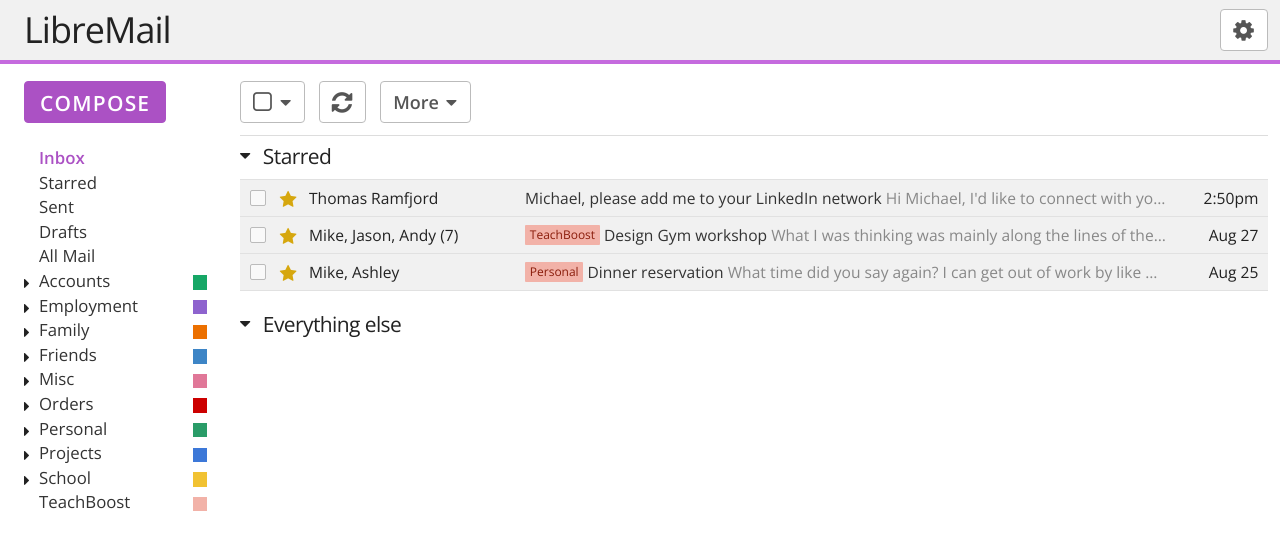
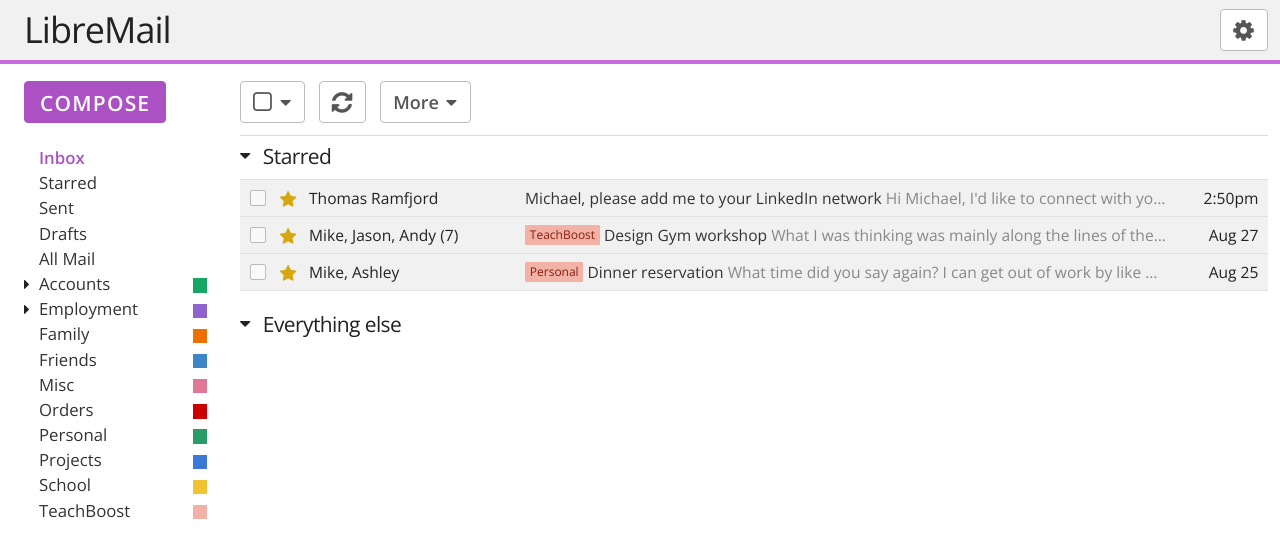
Before and after one commit to mikegioia/libremail, a PHP site: page / in a window 1280 px wide. Shown: the top 558 px of the page. Run offline with PHP 8.4, Linux system fonts and the light colour scheme.

Commit message:
Set up dropdowns in the left nav

```diff
--- a/css/app/nav.css
+++ b/css/app/nav.css
@@ -36,8 +36,18 @@ nav a {
 }
 
 nav a.mailbox {
+    border-radius: 2px;
+    box-sizing: border-box;
     display: block;
+    height: 2.1rem;
     margin-right: 2rem;
+    padding: 0.25rem 0 0.4rem;
+    width: 100%;
+}
+
+nav a.mailbox:hover,
+nav a.mailbox:hover + .folder-label {
+    background: #f1f1f1;
 }
 
 nav li.active a {
@@ -58,12 +68,6 @@ nav {
 
 nav li {
     line-height: 1;
-    padding-bottom: 0.4rem;
-    padding-top: 0.25rem;
-}
-
-nav li:hover {
-    background: #f1f1f1;
 }
 
 nav li:not(.active):hover a {
@@ -89,30 +93,25 @@ nav #mailboxes {
 nav #mailboxes li {
     margin-bottom: 0rem;
     padding-left: 2rem;
-    padding-right: 0.5rem;
+    position: relative;
 }
 
-nav #folders {
+nav #folders,
+nav ul.sub {
     list-style-type: none;
-    margin-bottom: 0;
-    margin-top: 0;
+    margin: 0;
+}
+
+nav ul.sub {
+    display: none;
+    margin-left: -0.5rem;
+    margin-top: 0
 }
 
 nav #folders li {
     margin-bottom: 0rem;
     padding-left: 2rem;
     position: relative;
-}
-
-nav #folders li.w-sub:before {
-    content: '\f0da';
-    cursor: pointer;
-    font-family: FontAwesome;
-    font-size: 1.3rem;
-    left: 0.75rem;
-    position: absolute;
-    top: 0.5rem;
-    width: 1.25rem;
 }
 
 nav #folders a.color {
@@ -122,6 +121,51 @@ nav #folders a.color {
     right: 0.5rem;
     top: 0.45rem;
     width: 1.2rem;
+}
+
+nav .folder-checkbox,
+nav .folder-label i {
+    display: none;
+}
+
+nav .folder-label {
+    display: block;
+    font-size: 1.3rem;
+    height: 2.1rem;
+    left: 0;
+    padding-left: 0.75rem;
+    position: absolute;
+    top: 0;
+    width: 1.25rem;
+}
+
+nav li.w-sub > .folder-label {
+    cursor: pointer;
+}
+
+nav .folder-label .fa-caret-down {
+    left: -0.15rem;
+    top: 0.33rem;
+    position: relative;
+}
+
+nav li.w-sub > .folder-label .fa-caret-right {
+    display: inline-block;
+    left: 0;
+    top: 0.33rem;
+    position: relative;
+}
+
+nav li.w-sub > .folder-checkbox:checked ~ .folder-label .fa-caret-right {
+    display: none;
+}
+
+nav li.w-sub > .folder-checkbox:checked ~ .folder-label .fa-caret-down {
+    display: inline-block;
+}
+
+nav li.w-sub > .folder-checkbox:checked ~ ul.sub {
+    display: block;
 }
 
 /**
--- a/index.html
+++ b/index.html
@@ -40,59 +40,125 @@
             <ul id="mailboxes">
                 <li class="active">
                     <a href="#" class="mailbox">Inbox</a>
+                    <label class="folder-label"></label>
                 </li>
                 <li>
                     <a href="#" class="mailbox">Starred</a>
+                    <label class="folder-label"></label>
                 </li>
                 <li>
                     <a href="#" class="mailbox">Sent</a>
+                    <label class="folder-label"></label>
                 </li>
                 <li>
                     <a href="#" class="mailbox">Drafts</a>
+                    <label class="folder-label"></label>
                 </li>
                 <li>
                     <a href="#" class="mailbox">All Mail</a>
+                    <label class="folder-label"></label>
                 </li>
             </ul>
             <ul id="folders">
                 <li class="w-sub">
+                    <input type="checkbox" id="folder-1-checkbox" class="folder-checkbox" />
                     <a href="#" class="mailbox">Accounts</a>
+                    <label for="folder-1-checkbox" class="folder-label">
+                        <i class="fa fa-caret-right"></i>
+                        <i class="fa fa-caret-down"></i>
+                    </label>
                     <a class="color" href="#" style="background-color: #16A766;"></a>
+                    <ul class="sub">
+                        <li>
+                            <input type="checkbox" id="folder-1-1-checkbox" class="folder-checkbox" />
+                            <a href="#" class="mailbox">Apps</a>
+                            <label for="folder-1-1-checkbox" class="folder-label">
+                                <i class="fa fa-caret-right"></i>
+                                <i class="fa fa-caret-down"></i>
+                            </label>
+                            <a class="color" href="#" style="background-color: #B65775;"></a>
+                        </li>
+                        <li>
+                            <input type="checkbox" id="folder-1-2-checkbox" class="folder-checkbox" />
+                            <a href="#" class="mailbox">Banking</a>
+                            <label for="folder-1-2-checkbox" class="folder-label">
+                                <i class="fa fa-caret-right"></i>
+                                <i class="fa fa-caret-down"></i>
+                            </label>
+                            <a class="color" href="#" style="background-color: #A2DCC1;"></a>
+                        </li>
+                    </ul>
                 </li>
                 <li class="w-sub">
+                    <input type="checkbox" id="folder-2-checkbox" class="folder-checkbox" />
                     <a href="#" class="mailbox">Employment</a>
+                    <label for="folder-2-checkbox" class="folder-label">
+                        <i class="fa fa-caret-right"></i>
+                        <i class="fa fa-caret-down"></i>
+                    </label>
                     <a class="color" href="#" style="background-color: #8E63CE;"></a>
+                    <ul class="sub">
+                        <li>
+                            <input type="checkbox" id="folder-2-1-checkbox" class="folder-checkbox" />
+                            <a href="#" class="mailbox">Greendesk</a>
+                            <label for="folder-2-1-checkbox" class="folder-label">
+                                <i class="fa fa-caret-right"></i>
+                                <i class="fa fa-caret-down"></i>
+                            </label>
+                            <a class="color" href="#" style="background-color: #89D3B2;"></a>
+                        </li>
+                        <li>
+                            <input type="checkbox" id="folder-2-2-checkbox" class="folder-checkbox" />
+                            <a href="#" class="mailbox">ImagineK12</a>
+                            <label for="folder-2-2-checkbox" class="folder-label">
+                                <i class="fa fa-caret-right"></i>
+                                <i class="fa fa-caret-down"></i>
+                            </label>
+                            <a class="color" href="#" style="background-color: #FFC8AF;"></a>
+                        </li>
+                    </ul>
                 </li>
-                <li class="w-sub">
+                <li class="">
                     <a href="#" class="mailbox">Family</a>
+                    <label class="folder-label"></label>
                     <a class="color" href="#" style="background-color: #EC7000;"></a>
                 </li>
-                <li class="w-sub">
+                <li class="">
                     <a href="#" class="mailbox">Friends</a>
+                    <label class="folder-label"></label>
                     <a class="color" href="#" style="background-color: #3D85C6;"></a>
                 </li>
-                <li class="w-sub">
+                <li class="">
                     <a href="#" class="mailbox">Misc</a>
+                    <label class="folder-label"></label>
                     <a class="color" href="#" style="background-color: #E07798;"></a>
                 </li>
-                <li class="w-sub">
+                <li class="">
                     <a href="#" class="mailbox">Orders</a>
+                    <label class="folder-label"></label>
                     <a class="color" href="#" style="background-color: #CC0000;"></a>
                 </li>
-                <li class="w-sub">
+                <li class="">
                     <a href="#" class="mailbox">Personal</a>
+                    <label class="folder-label"></label>
                     <a class="color" href="#" style="background-color: #2A9C68;"></a>
                 </li>
-                <li class="w-sub">
+                <li class="">
                     <a href="#" class="mailbox">Projects</a>
+                    <label class="folder-label"></label>
                     <a class="color" href="#" style="background-color: #3C78D8;"></a>
                 </li>
-                <li class="w-sub">
+                <li class="">
                     <a href="#" class="mailbox">School</a>
+                    <label class="folder-label"></label>
                     <a class="color" href="#" style="background-color: #F1C232;"></a>
                 </li>
                 <li>
                     <a href="#" class="mailbox">TeachBoost</a>
+                    <label class="folder-label">
+                        <i class="fa fa-caret-right"></i>
+                        <i class="fa fa-caret-down"></i>
+                    </label>
                     <a class="color" href="#" style="background-color: #F2B2A8;"></a>
                 </li>
             </ul>
```
